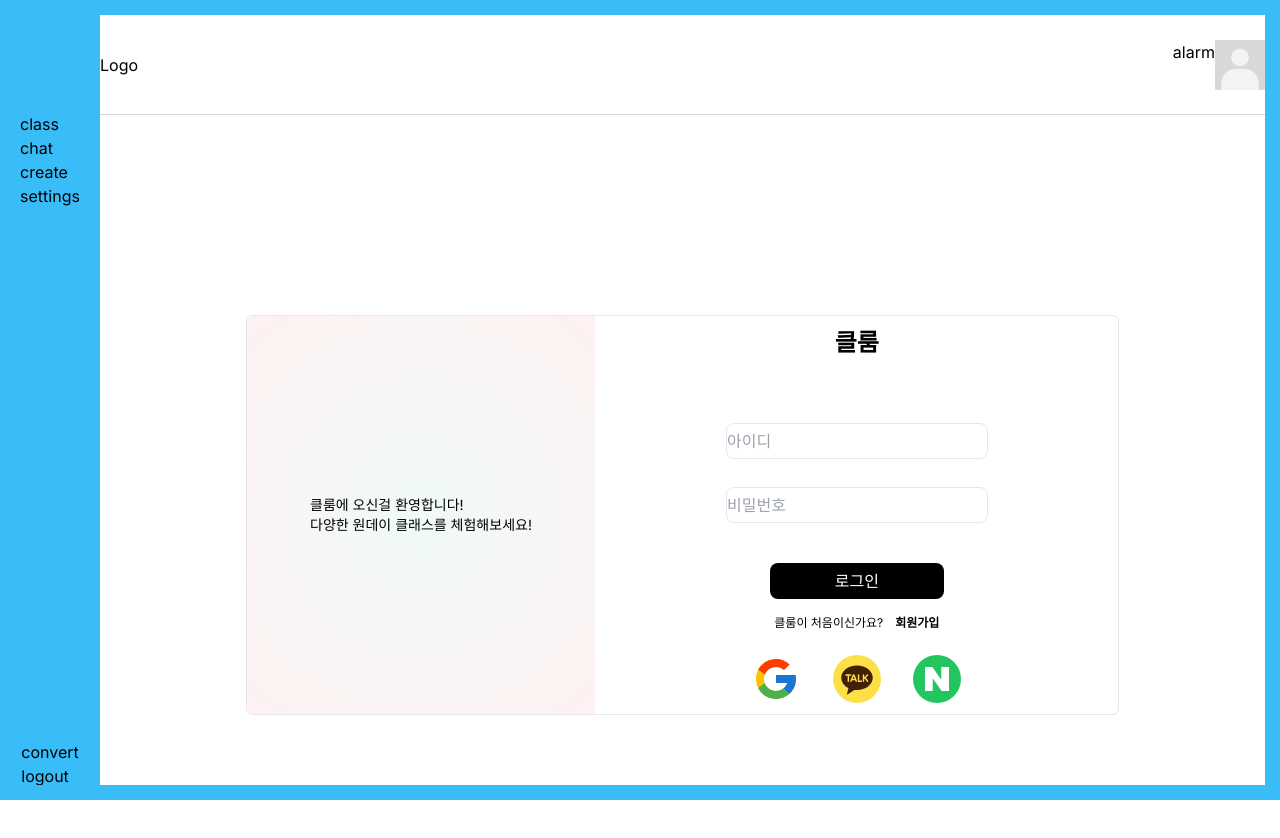
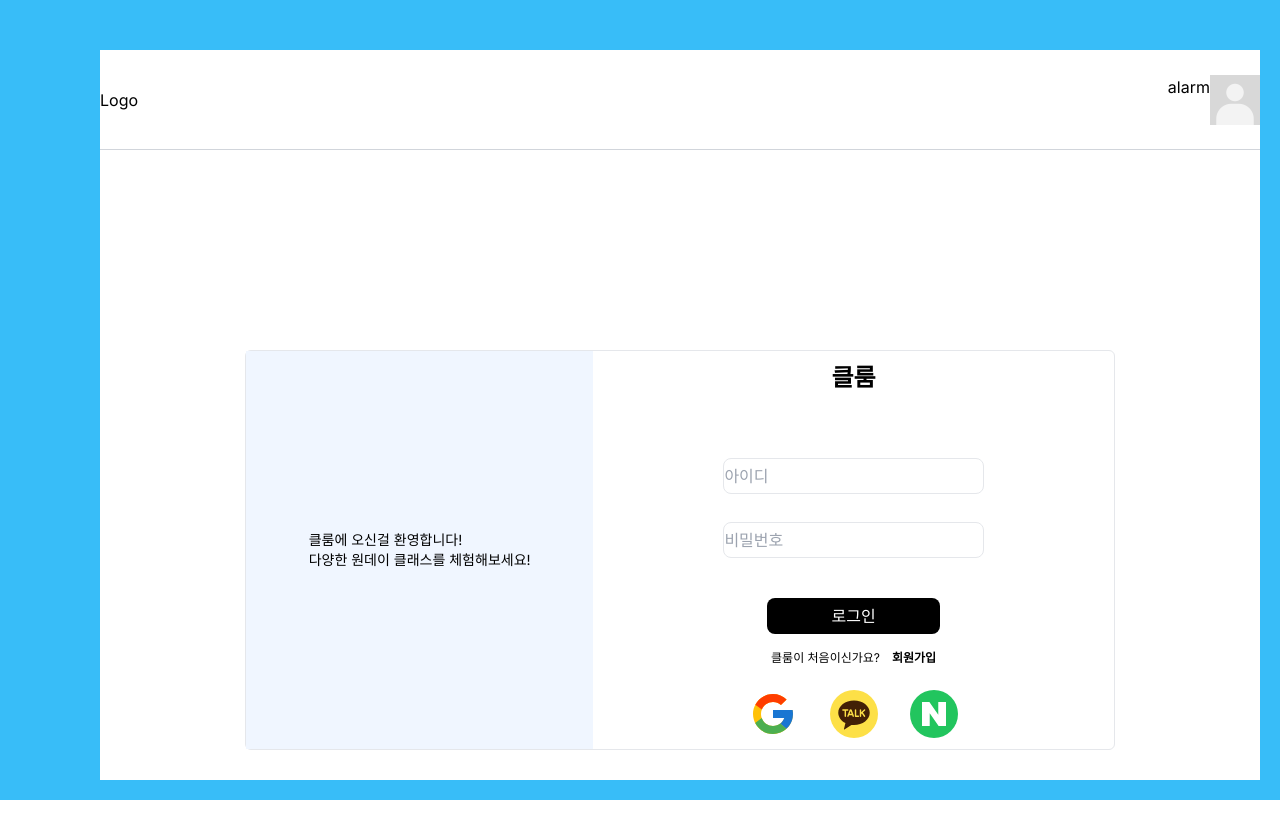
Before and after one commit to ClassRoom-Project/ClassRoom-Project, a Next.js app: page /login in a window 1280 px wide. Shown: the top 838 px of the page. Built offline with nearby package versions, Linux system fonts and the light colour scheme.

Commit message:
style: 레이아웃 색상 변경

```diff
--- a/src/app/@admin/admin/page.tsx
+++ b/src/app/@admin/admin/page.tsx
@@ -19,7 +19,7 @@ export default function AdminModal() {
   };
 
   return (
-    <div className="max-w-xl mx-auto">
+    <div className="shadow-lg w-full h-full flex bg-black bg-opacity-70 justify-center align-middle items-center ">
       <div className="flex flex-col items-center">
         <p>로고</p>
         <button value="선생님" name="admin" type="button" onClick={onAdminSubmit}>
--- a/src/app/layout.tsx
+++ b/src/app/layout.tsx
@@ -4,9 +4,10 @@ import './globals.css';
 import { QueryProvider } from './provider';
 
 import MainLayout from '@/components/main/MainLayout';
-import Layout from '@/components/common/layout';
+
 import Link from 'next/link';
 import LoginPage from './login/page';
+import Layout from '@/components/common/Layout';
 
 const inter = Inter({ subsets: ['latin'] });
 
--- a/src/app/login/page.tsx
+++ b/src/app/login/page.tsx
@@ -16,7 +16,7 @@ export default function LoginPage() {
   return (
     <div className="flex h-screen items-center justify-center w-full ">
       <div className="flex flex-row border mx-auto rounded-md w-3/4 h-1/2 ">
-        <section className="h-full w-2/5 flex items-center justify-around bg-custom-radial">
+        <section className="h-full w-2/5 flex items-center justify-around bg-[#F0F6FF]">
           <p className="text-sm">
             클룸에 오신걸 환영합니다!
             <br /> 다양한 원데이 클래스를 체험해보세요!
--- a/src/components/common/layout.tsx
+++ b/src/components/common/layout.tsx
@@ -4,8 +4,8 @@ import React, { PropsWithChildren } from 'react';
 const Layout = ({ children }: PropsWithChildren) => {
   return (
     <>
-      <header className="fixed top-0 left-0 right-0 h-[15px] bg-sky-400 z-50"></header>
-      <div className="fixed p-3 top-0 bottom-0 min-h-screen flex flex-col justify-between items-center left-0 w-[100px] bg-sky-400 z-40">
+      <header className="fixed top-0 left-0 right-0 h-[15px] bg-[#F0F6FF] z-50"></header>
+      <div className="fixed p-3 top-0 bottom-0 min-h-screen flex flex-col justify-between items-center left-0 w-[100px] bg-[#F0F6FF] z-40">
         <div className=" mt-[100px]">
           <div>class</div>
           <div>chat</div>
@@ -17,9 +17,9 @@ const Layout = ({ children }: PropsWithChildren) => {
           <div>logout</div>
         </div>
       </div>
-      <div className="fixed top-0 bottom-0 min-h-screen right-0 w-[15px] bg-sky-400 z-40"></div>
+      <div className="fixed top-0 bottom-0 min-h-screen right-0 w-[15px] bg-[#F0F6FF] z-40"></div>
       <main className="pt-[15px] pl-[100px] pr-[15px]">{children}</main>
-      <footer className="fixed bottom-0 left-0 right-0 h-[15px] bg-sky-400 z-50"></footer>
+      <footer className="fixed bottom-0 left-0 right-0 h-[15px] bg-[#F0F6FF] z-50"></footer>
     </>
   );
 };
```
